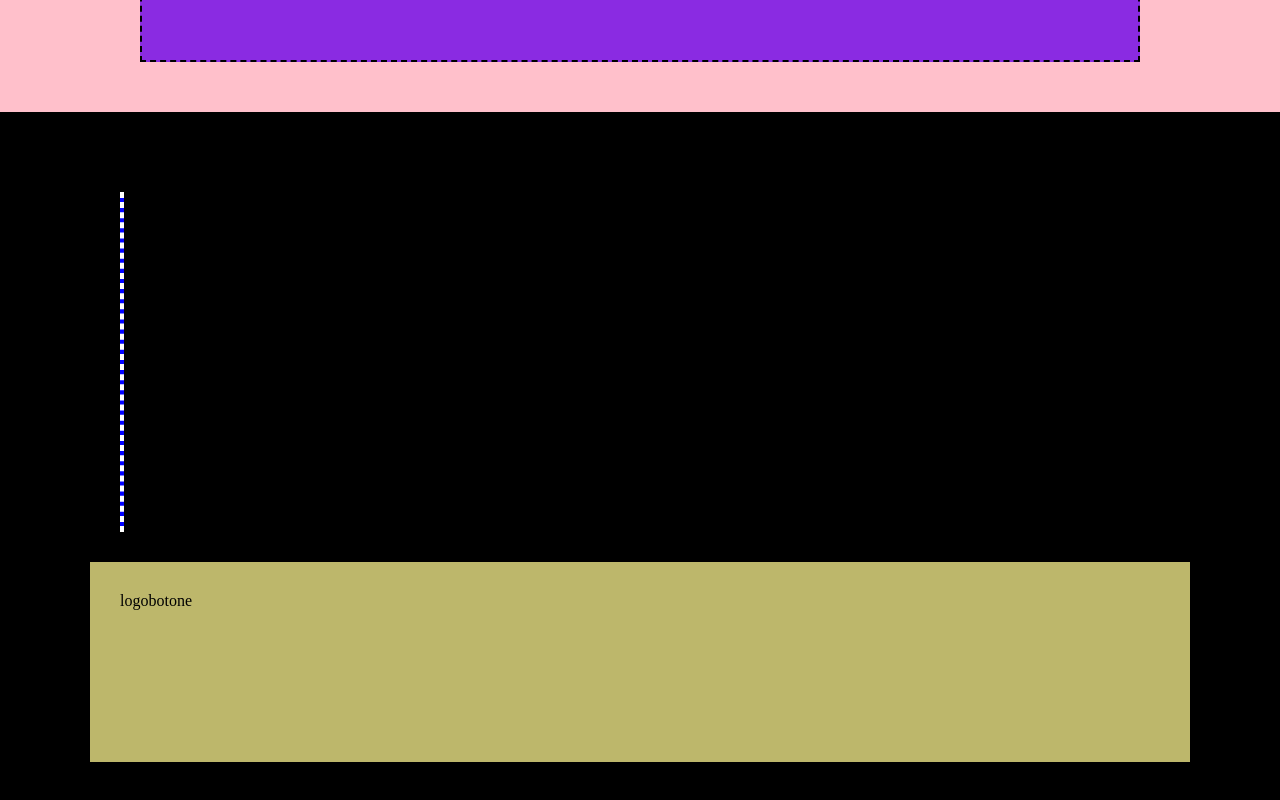
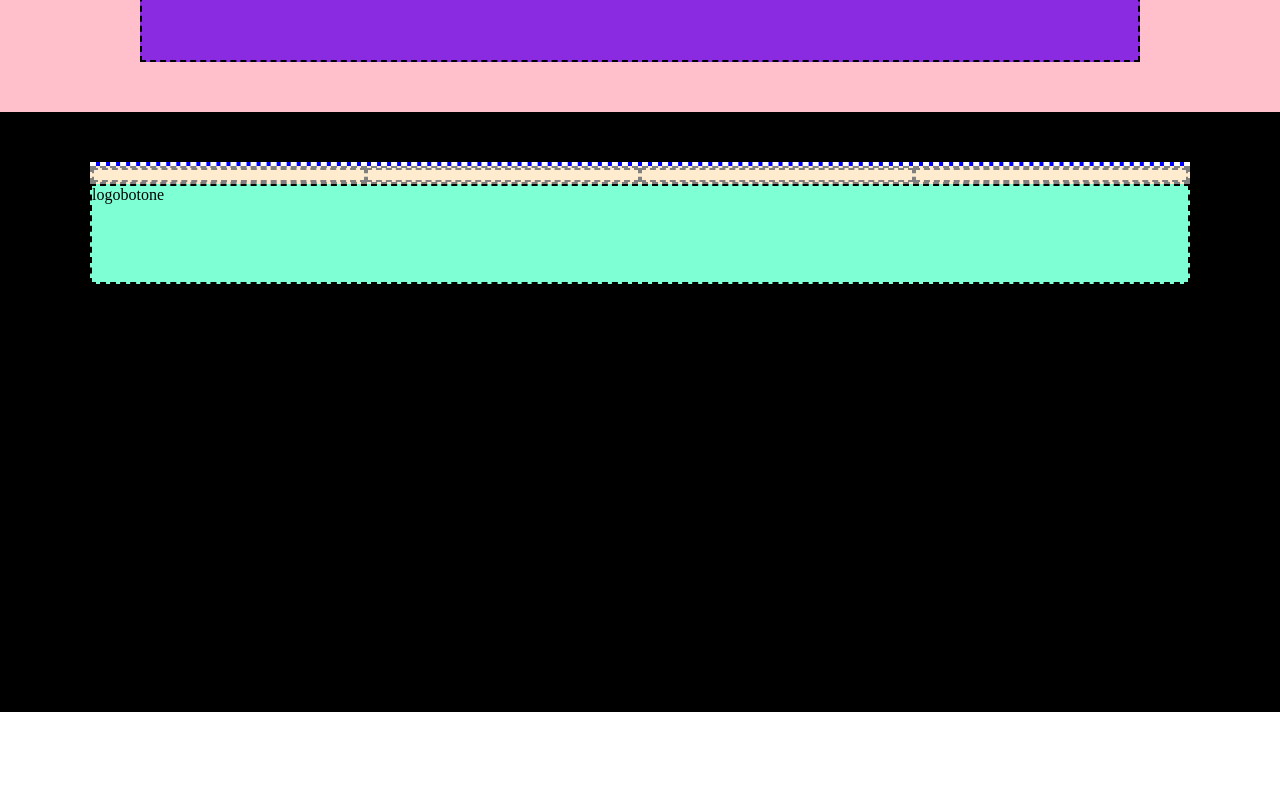
Before and after one commit to TanaraCavalcante/htmlcss-discord, a plain HTML site: page index.html in a window 1280 px wide. Shown: the part 2364-3164 px from the top of the page. After the commit the page ends 3076 px from the top, so only its background shows below. Drawn offline with Linux system fonts and the light colour scheme.

Commit message:
agiusted section

```diff
--- a/index.html
+++ b/index.html
@@ -33,21 +33,21 @@
     <main>
 
         <!--Section-1-->
-        <section class="container">
+        <section class="container section">
             <div class="left border"></div>
             <div class="right border"></div>
         </section>
 
         <!--Section-2-->
         <div class="back-gray">
-        <section class="container">
+        <section class="container section">
             <div class="left border"></div>
             <div class="right border"></div>
         </section>
         </div>
 
         <!--Section-3-->
-        <section class="container">
+        <section class="container section">
             <div class="left border"></div>
             <div class="right border"></div>
         </section>
@@ -67,11 +67,16 @@
 
         <section class=" top-footer container">
             <div class="left-f"></div>
-            <div class="right-f"></div>
+            <div class="right-f container">
+                <div></div>
+                <div></div>
+                <div></div>
+                <div></div>
+            </div>
         </section>
 
         <!--Base-->
-         <section class="bottom-footer container">
+         <section class="bottom-footer container border">
                 <div>logo</div>
                  <div>botone</div>
          </section>
--- a/style.css
+++ b/style.css
@@ -63,29 +63,24 @@
 
 /*----Corpo del sito----*/
 
-
-/*--- Section - 1 e Section-3 --- */
-
-main section{
+.section{
     display: flex;
     padding: 30px;
     height: 400px;
+}
 
-
-}
+/*--- Section - 1 a Section-3 --- */
 
 .left{
     background-color: pink;
     flex-basis: 60%;
     height: 100%;
-
 }
 
 .right{
     background-color: rgb(104, 216, 102);
     flex-basis: 40%;
     height: 100%;
-
 }
 
 
@@ -109,34 +104,42 @@ main section{
 /* Footer*/
 
 footer{
-    height: 800px;
+    height: 600px;
     background-color: black;
     padding: 50px;
 }
 
+/* Top */
 .top-f{
     display: flex;
-    flex-direction: column;
-    height: 600px;
+    height: 80%;
+    margin-bottom: 2px solid white;
+}
+
+.left-f {
+    background-color: blue;
+    border: 2px dashed white;
+    flex-basis: 25%;
+}
+
+.right-f {
+    display: flex;
+    flex-basis: 75%;
+    background-color: blanchedalmond;
+    border: 2px dashed gray ;
+}
+
+.right-f div{
+    flex-basis: 100%;
+    border: 2px dashed gray;
+    padding-bottom: 10px;
 
 }
 
-.left-f {
-    height: 100%;
-    max-width: 25%;
-    background-color: blue;
-    border: 2px dashed white;
-}
-
-.rigth-f {
-    height: 100%;
-    max-width: 75%;
-    background-color: blanchedalmond;
-    border: 2px dashed white;
-}
-
+/* Bottom */
 .bottom-footer{
     display: flex;
-    height: 200px;
-    background-color: darkkhaki;
+    height: 20%;
+    background-color: aquamarine;
+
 }
```
